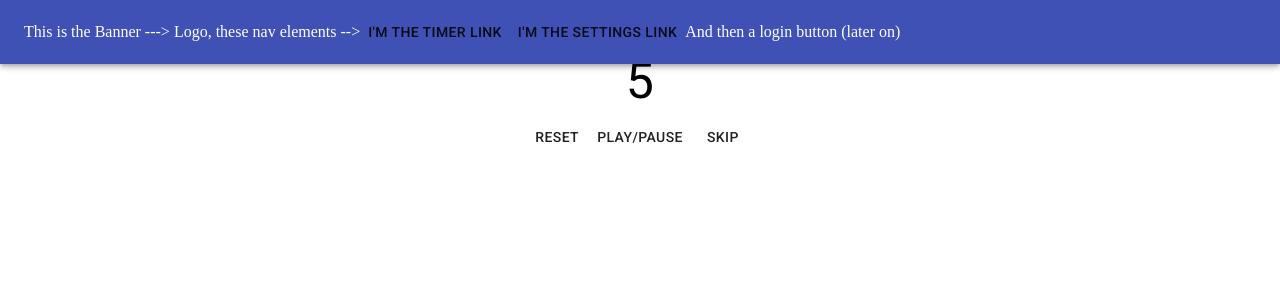
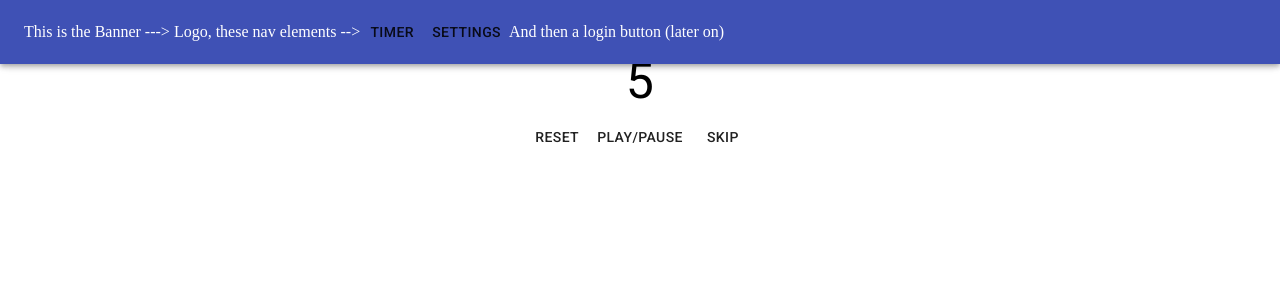
Before and after one commit to ARTurnerGit/pomodoro, a React (Create React App) app: page / in a window 1280 px wide. Shown: the top 300 px of the page. Built offline with nearby package versions, Linux system fonts and the light colour scheme.

Commit message:
added link functionality to navbar

```diff
--- a/src/components/Navbar.jsx
+++ b/src/components/Navbar.jsx
@@ -1,11 +1,16 @@
 import React from "react";
 import { Box, Button } from "@material-ui/core";
+import { Link } from "@reach/router";
 
 const Navbar = () => {
   return (
     <Box>
-      <Button>I'm the timer link</Button>
-      <Button>I'm the settings link</Button>
+      <Link to="/timer">
+        <Button>TIMER</Button>
+      </Link>
+      <Link to="/settings">
+        <Button>SETTINGS</Button>
+      </Link>
     </Box>
   );
 };
```
